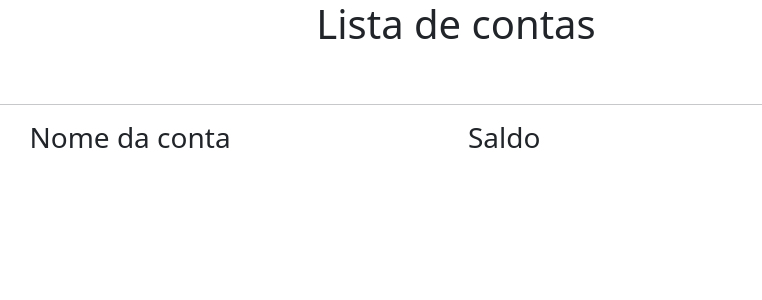
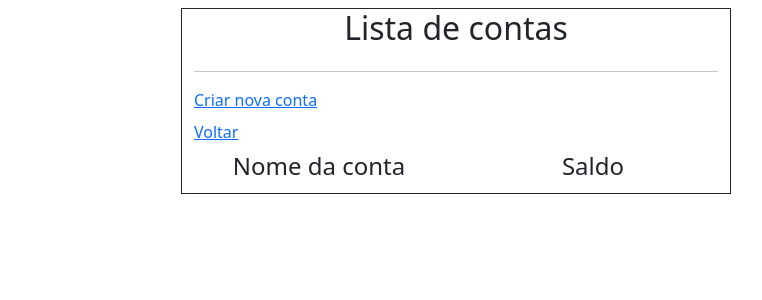
Before and after one commit to brut4luk3/projeto_financas_pessoais, a Django app: template users/templates/accounts/list.html in a window 1280 px wide. Shown: the top 300 px of that part, without its empty margins (184-946 px from the left). Run offline with Django 3.2, Linux system fonts and the light colour scheme; the template is opened without the code that fills it, so the values that code supplies are empty; the page is wider than the window, and the part outside it is not shown.

Commit message:
V. 1.0 - Stage 02 --coding

```diff
--- a/users/templates/accounts/list.html
+++ b/users/templates/accounts/list.html
@@ -1,16 +1,29 @@
 {% extends 'base.html' %}
 
 {% block content %}
-    <div class="row mb-5">
-        <div class="col text-center"><h1>Lista de contas</h1></div>
+    <div class="container border border-dark mt-2" style="max-width: 550px">
+        <div class="row">
+            <div class="col text-center">
+                <h2>Lista de contas</h2>
+            </div>
         </div>
         <hr>
+        <div class="row mb-2">
+            <div class="col">
+                <a href="{% url 'users:create_account' %}">Criar nova conta</a>
+            </div>
+        </div>
+        <div class="row mb-2">
+            <div class="col">
+                <a href="{% url 'users:index' %}">Voltar</a>
+            </div>
+        </div>
         <div class="row mb-1">
             <div class="col text-center">
-            <h3>Nome da conta</h3>
+                <h4>Nome da conta</h4>
             </div>
-        <div class="col">
-            <h3>Saldo</h3>
+            <div class="col text-center">
+                <h4>Saldo</h4>
             </div>
         </div>
         {% for user_account in user_accounts %}
@@ -18,10 +31,10 @@
             <div class="col text-center">
                 {{ user_account.name }}
             </div>
-        <div class="col">
+            <div class="col text-center">
                 {{ user_account.balance }}
             </div>
         </div>
         {% endfor %}
-
+    </div>
 {% endblock %}
```
Also changed, not shown: users/templates/accounts/create.html (+12 -0 lines), users/templates/transactions/create.html (+6 -1 lines), users/templates/transactions/index.html (+17 -6 lines), db.sqlite3. Lines whose indentation alone changed are shown as unchanged.
